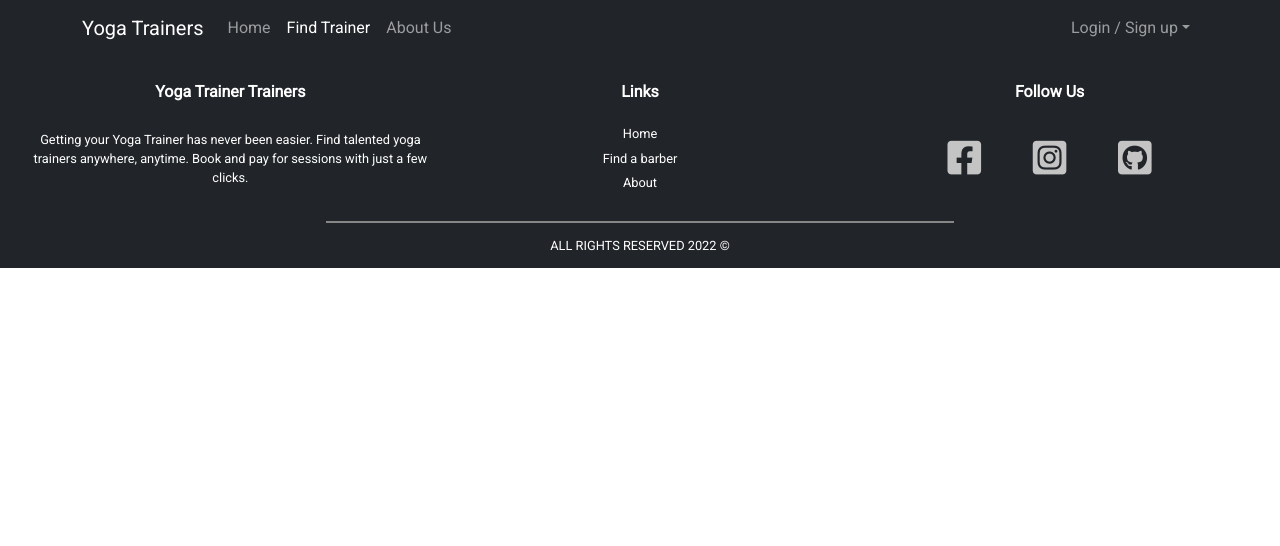
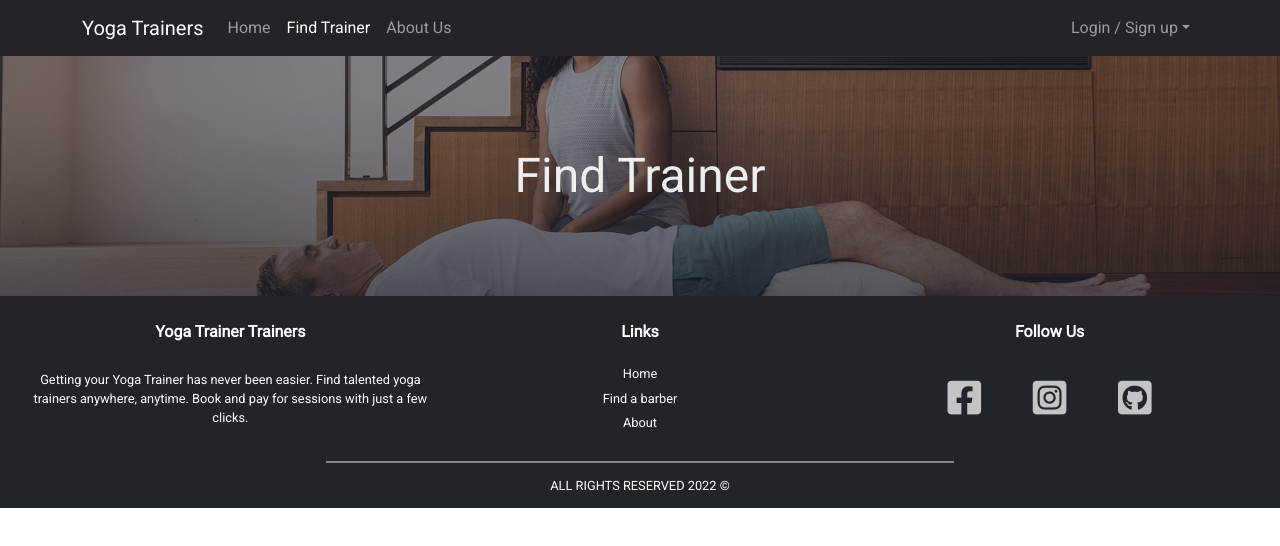
Before and after one commit to yaserananbeh/yogaTrainerApp, a React (Create React App) app in the folder client/: page /findTrainer in a window 1280 px wide. Shown: the top 546 px of the page. Built offline with nearby package versions, Linux system fonts and the light colour scheme.

Commit message:
create subHeroImage component

```diff
--- /dev/null
+++ b/client/src/components/SubHeroImage.js
@@ -0,0 +1,15 @@
+import React from "react";
+import "../style/SubHeroImage.scss";
+
+function SubHeroImage({ page = "Default" }) {
+  return (
+    <div
+      className="subHeroImageContainer"
+      style={{ backgroundImage: "url('./assets/images/slider-1.jpg')" }}
+    >
+      <h3>{page}</h3>
+    </div>
+  );
+}
+
+export default SubHeroImage;
--- a/client/src/pages/FindTrainerPage.js
+++ b/client/src/pages/FindTrainerPage.js
@@ -1,7 +1,12 @@
 import React from "react";
+import SubHeroImage from "../components/SubHeroImage";
 
 function FindTrainerPage() {
-  return <div></div>;
+  return (
+    <div>
+      <SubHeroImage page="Find Trainer" />
+    </div>
+  );
 }
 
 export default FindTrainerPage;
--- /dev/null
+++ b/client/src/style/SubHeroImage.scss
@@ -0,0 +1,22 @@
+.subHeroImageContainer {
+  height: 30vh;
+  background-position: center;
+  background-repeat: no-repeat;
+  background-size: cover;
+  display: flex;
+  justify-content: center;
+  align-items: center;
+  h3 {
+    background-color: #24293588;
+    color: var(--smokeWhite);
+    width: 100%;
+    text-align: center;
+    min-height: 30vh;
+    font-size: 3rem;
+    padding: 0;
+    margin: 0;
+    display: flex;
+    align-items: center;
+    justify-content: center;
+  }
+}
```
